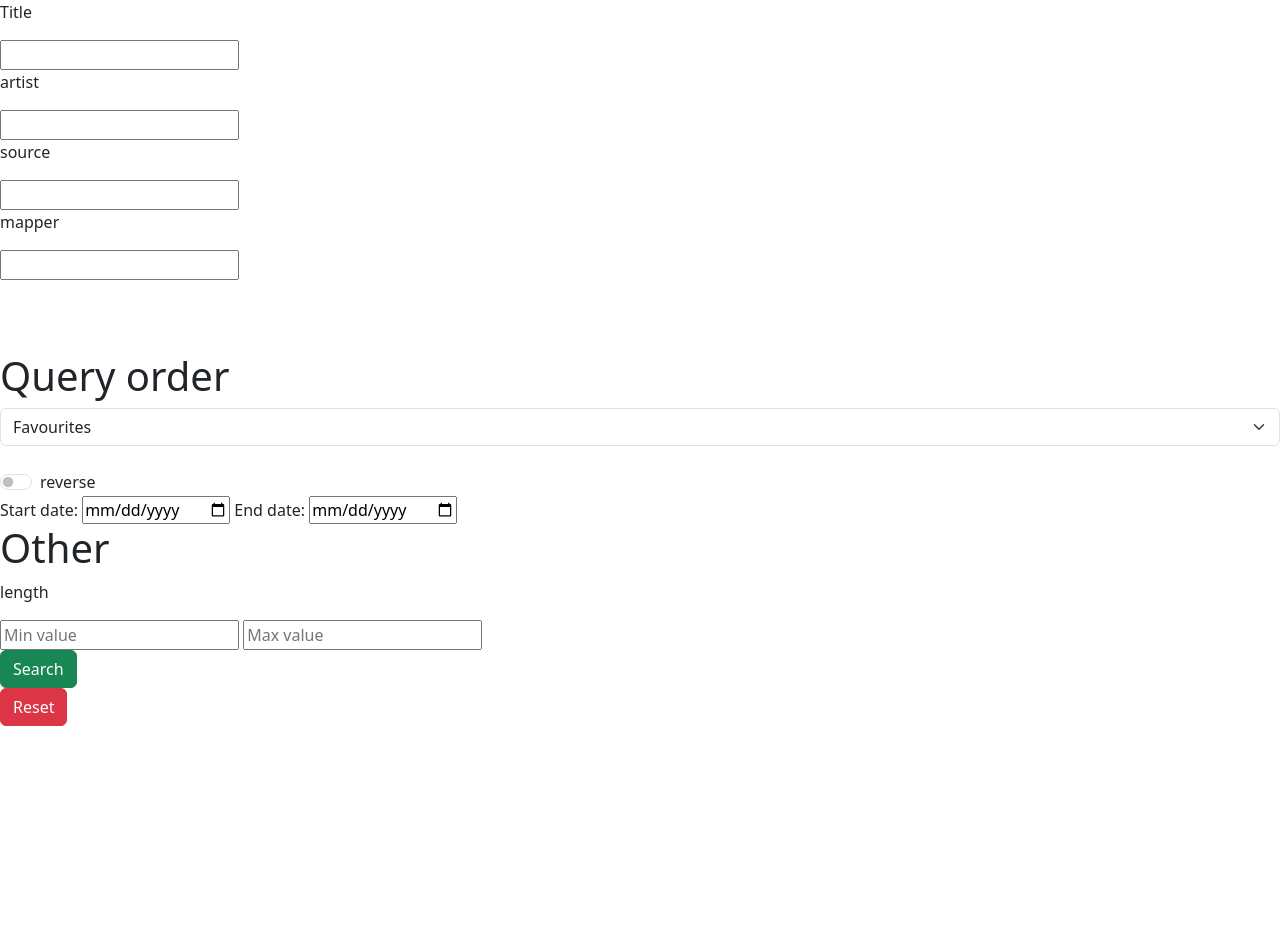
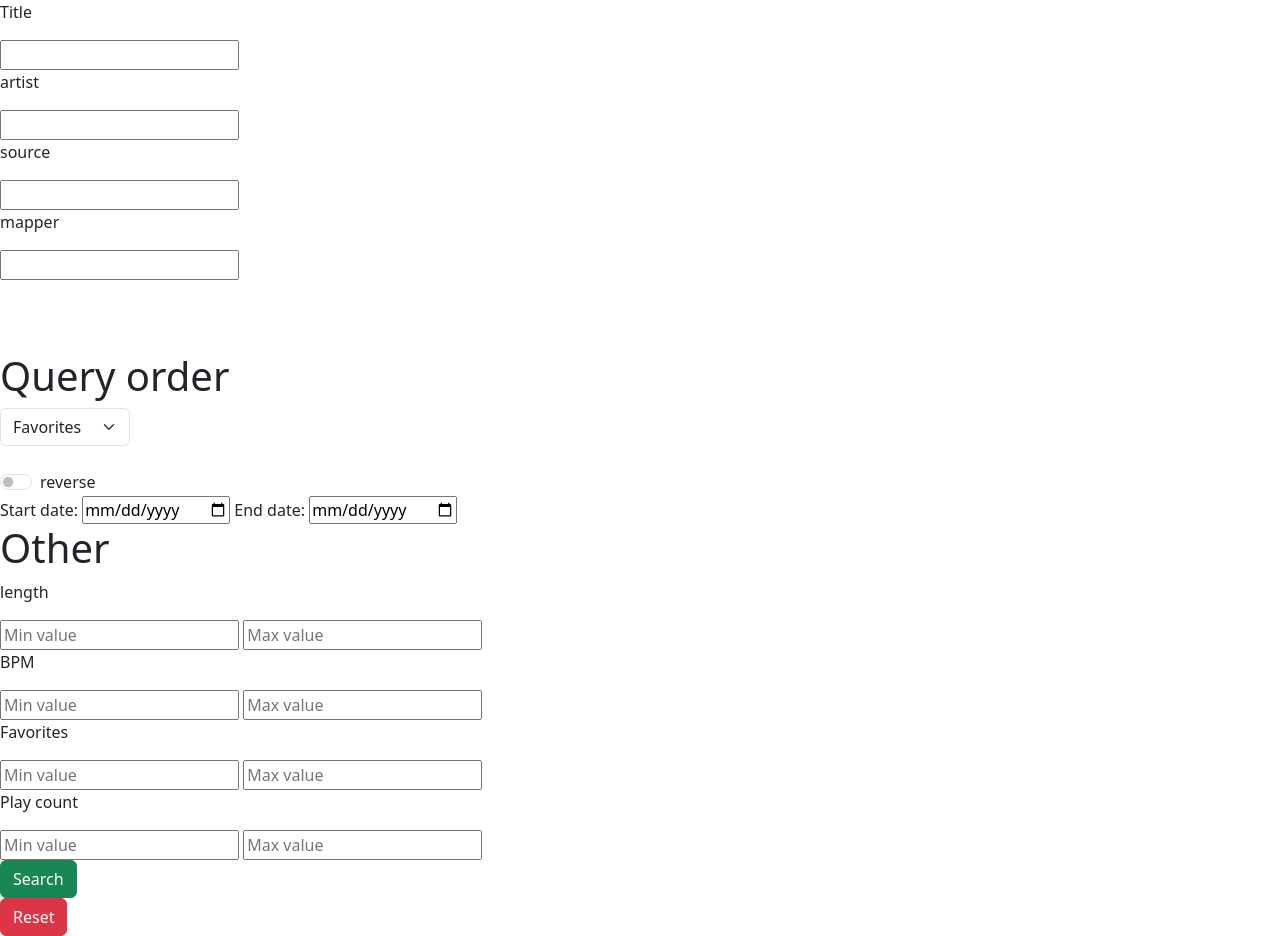
Before and after one commit to Icebeear/osu_search, a Django app: page / in a window 1280 px wide. Before the commit the page ends 726 px from the top, so only its background shows below. Run offline with Django 4.2, Linux system fonts and the light colour scheme; data that the repository does not hold is empty; some libraries are stand-ins or nearby versions.

Commit message:
add some fields

```diff
--- a/app/beatmaps/views.py
+++ b/app/beatmaps/views.py
@@ -1,15 +1,8 @@
-from django.shortcuts import render
 from beatmaps.models import Beatmap
 from django.views.generic.list import ListView
 from django.db.models import Q
 from datetime import datetime
 from django.views.generic import TemplateView
-
-# class MapsListView(ListView):
-#     model = Beatmap
-#     context_object_name = 'maps'
-#     template_name = 'beatmaps/index.html'
-
 
 class GenreLanguage:
 
@@ -22,6 +15,59 @@ class GenreLanguage:
     def get_map_types(self):
         return Beatmap.objects.values('map_type').distinct()
 
+    def get_order_values(self):
+        return [
+            {
+                "val": "favourite_count",
+                "name": "Favorites",
+            },
+
+            {
+                "val": "play_count",
+                "name":  "Play count",
+            },
+
+            {
+                "val": "submit_date",
+                "name":  "Date",
+            },
+
+            {
+                "val": "total_length",
+                "name":  "Length",
+            },
+
+            {
+                "val": "star_difficulty",
+                "name":  "Star",
+            },
+
+            {
+                "val": "bpm",
+                "name":  "BPM",
+            },
+
+            {
+                "val": "ar",
+                "name":  "AR",
+            },
+
+            {
+                "val": "od",
+                "name":  "OD",
+            },
+
+            {
+                "val": "cs",
+                "name":  "CS",
+            },
+
+            {
+                "val": "hp",
+                "name":  "HP",
+            },
+        ]
+
 
 class MapsView(GenreLanguage, TemplateView):
     template_name = "beatmaps/index.html"
@@ -32,11 +78,6 @@ class FilterMapsView(GenreLanguage, ListView):
     model = Beatmap
     context_object_name = 'maps'
     paginate_by = 10
-
-    # def get_template_names(self):
-    #     if self.request.htmx:
-    #         return 'beatmaps/beatmaps.html'
-    #     return 'beatmaps/beatmaps.html'
 
     def get_queryset(self):
         self.title_input = self.request.GET.get("search-title") or ""
@@ -50,16 +91,21 @@ class FilterMapsView(GenreLanguage, ListView):
         self.start_length = self.request.GET.get("start_length") or 0
         self.end_length = self.request.GET.get("end_length") or 4000
 
+        self.start_bpm = self.request.GET.get("start_bpm") or 0
+        self.end_bpm = self.request.GET.get("end_bpm") or 500
+
+        self.start_favorites = self.request.GET.get("start_favorites") or 0
+        self.end_favorites = self.request.GET.get("end_favorites") or 100_000
+
+        self.start_plays = self.request.GET.get("start_plays") or 0
+        self.end_plays = self.request.GET.get("end_plays") or 100_000_000
+
 
         language_list = self.request.GET.getlist("language") or [data["language"] for data in self.get_languages()]
         genre_list = self.request.GET.getlist("genre") or [data["genre"] for data in self.get_genres()]
         map_types_list = self.request.GET.getlist("map_type") or [data["map_type"] for data in self.get_map_types()]
 
         queryset = Beatmap.objects.all()
-
-        # print(self.start_date)
-        # print(self.end_date)
-        # print(self.start_date < self.end_date)
 
         filter_fields = {
             'artist_input': 'artist__icontains',
@@ -73,6 +119,7 @@ class FilterMapsView(GenreLanguage, ListView):
             if input_value:
                 queryset = queryset.filter(**{filter_type: input_value})
 
+
         # if self.artist_input:
         #     queryset = queryset.filter(artist__startswith=self.artist_input.title())
 
@@ -85,17 +132,9 @@ class FilterMapsView(GenreLanguage, ListView):
         # if self.mapper_input:
         #     queryset = queryset.filter(mapper__startswith=self.mapper_input)
 
-
-        # filter_fields = {
-        #     'artist_input': 'artist__startswith',
-
-
         '''вроде работает, перепроверить'''
 
 
-        # print("После фильтрации по title:", queryset)  # Отладочный вывод
-
-        # print(self.request.GET.getlist("language"))
 
         queryset = queryset.filter(
             Q(language__in=language_list),
@@ -104,30 +143,20 @@ class FilterMapsView(GenreLanguage, ListView):
 
             Q(submit_date__range=[self.start_date, self.end_date]),
             Q(total_length__range=[self.start_length, self.end_length]),
+            Q(bpm__range=[self.start_bpm, self.end_bpm]),
+            Q(play_count__range=[self.start_plays, self.end_plays]),
+            Q(favourite_count__range=[self.start_favorites, self.end_favorites]),
         ).distinct()
 
 
-        # queryset = queryset.filter(submit_date__range=[self.start_date, self.end_date])
-        # queryset = queryset.filter(total_length__range=[self.start_length, self.end_length])
 
         self.order = self.request.GET.get('query_order')
+        self.order_state = self.request.GET.get('order_state')
+        self.order = f"-{self.order}" if not self.order_state else self.order
 
-        self.order_state = self.request.GET.get('order_state')
-
-        self.order = f"-{self.order}" if not self.order_state else self.order
 
         queryset = queryset.order_by(self.order)
 
-
-
-
-
-        # if self.order_state:
-        #     queryset = queryset.order_by(self.order)
-        # else:
-        #     queryset = queryset.order_by(f"-{self.order}")
-
-        # print("После фильтрации по языку и жанру:", queryset)  # Отладочный вывод
 
         return queryset.distinct()
 
@@ -143,6 +172,19 @@ class FilterMapsView(GenreLanguage, ListView):
         context['end_date'] = self.end_date
 
         context['order_state'] = self.order_state
+        context['query_order'] = self.order.replace("-", "")
+
+        context['start_length'] = self.start_length if self.start_length != 0 else ""
+        context['end_length'] = self.end_length if self.end_length != 4000 else ""
+
+        context['start_bpm'] = self.start_bpm if self.start_bpm != 0 else ""
+        context['end_bpm'] = self.end_bpm if self.end_bpm != 500 else ""
+
+        context['start_favorites'] = self.start_favorites if self.start_favorites != 0 else ""
+        context['end_favorites'] = self.end_favorites if self.end_favorites != 100_000 else ""
+
+        context['start_plays'] = self.start_plays if self.start_plays != 0 else ""
+        context['end_plays'] = self.end_plays if self.end_plays != 100_000_000 else ""
 
         context['genres'] = self.request.GET.getlist("genre")
         context['languages'] = self.request.GET.getlist("language")
@@ -152,17 +194,3 @@ class FilterMapsView(GenreLanguage, ListView):
 
 
         return context
-
-
-
-# {% if genre.genre in request.POST.getlist('genre') %}
-# checked
-# {% endif %}>
-
-
-    # def get_context_data(self, *args, **kwargs):
-    #     context = super().get_context_data(*args, **kwargs)
-    #     print(self.request.GET.getlist("language"))
-    #     context["language"] = '&'.join([f"language={x}&" for x in self.request.GET.getlist("language")])
-    #     context["genre"] = '&'.join([f"genre={x}&" for x in self.request.GET.getlist("genre")])
-    #     return context
--- a/app/static/css/style.css
+++ b/app/static/css/style.css
@@ -0,0 +1,3 @@
+.form-select {
+    width: 130px;
+}
--- a/app/templates/beatmaps/beatmaps.html
+++ b/app/templates/beatmaps/beatmaps.html
@@ -18,9 +18,12 @@
             <p>artist: {{ map.artist }}</p>
             <p>mapper: {{ map.mapper }}</p>
             <p>ranking: {{ map.map_type }}</p>
-            <p>favoruites: {{map.favourite_count}}</p>
             <p>length: {{map.total_length}}</p>
             <p>date: {{map.submit_date}}</p>
+            <p>star : {{map.star_difficulty}}</p>
+            <p>bpm : {{map.bpm}}</p>
+            <p>favorites : {{map.favourite_count}}</p>
+            <p>plays : {{map.play_count}}</p>
             <a href="{{ map.link }}">link</a>
             <img src="{{ map.image }}">
         </div>
--- a/app/templates/beatmaps/form.html
+++ b/app/templates/beatmaps/form.html
@@ -52,11 +52,10 @@
 
     <h1>Query order</h1>
 
-
     <select class="form-select" aria-label="query order" name="query_order">
-        <option value="favourite_count">Favourites</option>
-        <option value="total_length">Length</option>
-        <option value="submit_date">Date</option>
+        {% for order in view.get_order_values %}
+            <option value="{{order.val}}" {% if query_order == order.val %}selected{% endif %}>{{order.name}} </option>
+        {% endfor %}
     </select>
 
     <br>
@@ -81,10 +80,20 @@
     <h1>Other</h1>
 
     <p>length</p>
-    <input type="number" name="start_length" class="field" placeholder="Min value">
-    <input type="number" name="end_length" class="field" placeholder="Max value">
+    <input type="number" name="start_length" class="field" placeholder="Min value" value="{{start_length}}">
+    <input type="number" name="end_length" class="field" placeholder="Max value" value="{{end_length}}">
 
+    <p>BPM</p>
+    <input type="number" name="start_bpm" class="field" placeholder="Min value" value="{{start_bpm}}">
+    <input type="number" name="end_bpm" class="field" placeholder="Max value" value="{{end_bpm}}">
 
+    <p>Favorites</p>
+    <input type="number" name="start_favorites" class="field" placeholder="Min value" value="{{start_favorites}}">
+    <input type="number" name="end_favorites" class="field" placeholder="Max value" value="{{end_favorites}}">
+
+    <p>Play count</p>
+    <input type="number" name="start_plays" class="field" placeholder="Min value" value="{{start_plays}}">
+    <input type="number" name="end_plays" class="field" placeholder="Max value" value="{{end_plays}}">
 
 
 
```
Also changed, not shown: 1 other file.
